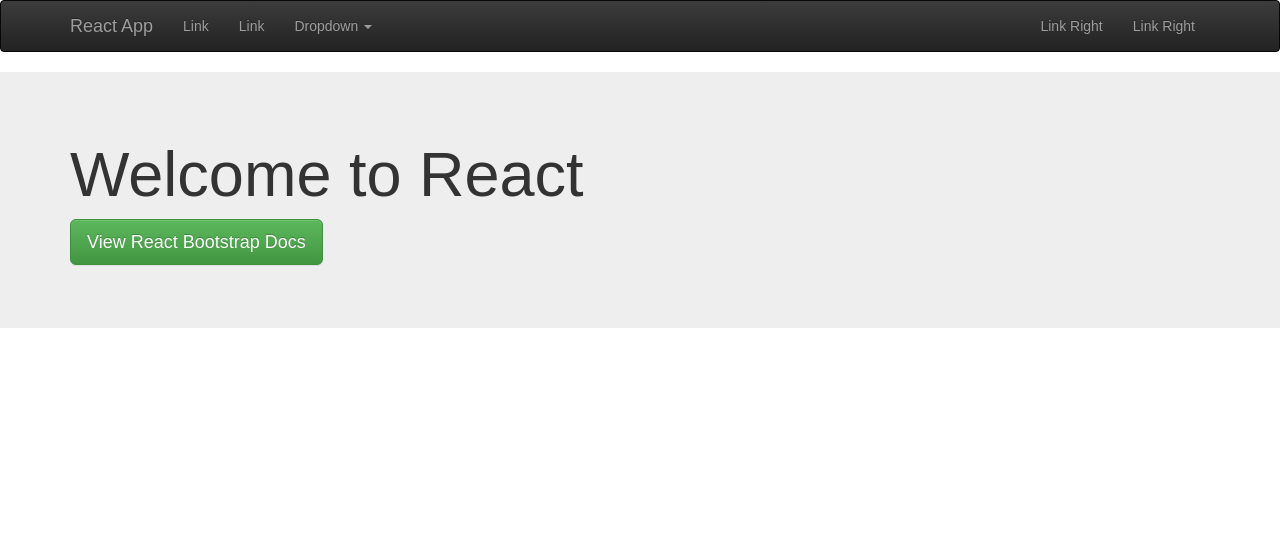
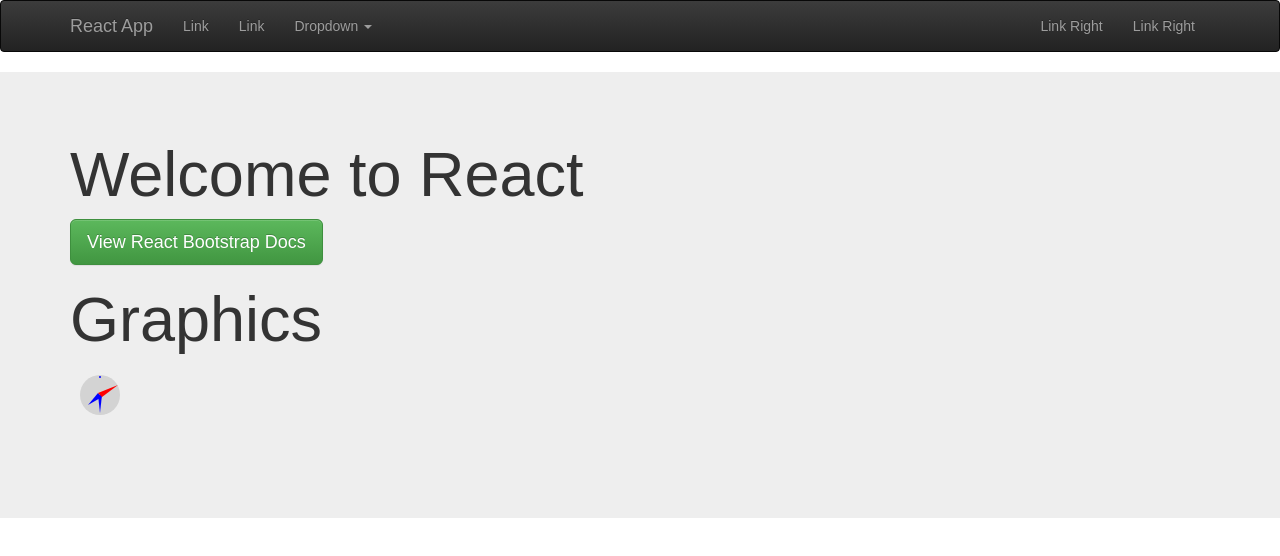
Before and after one commit to cpasalidis/react_foley_van_dam_svg, a React (Create React App) app: page / in a window 1280 px wide. Shown: the top 556 px of the page. Built offline with nearby package versions, Linux system fonts and the light colour scheme.

Commit message:
a simple svg clock

```diff
--- a/src/App.js
+++ b/src/App.js
@@ -1,5 +1,6 @@
 import React, { Component } from 'react';
 import { Grid, Navbar, Nav,NavItem,NavDropdown,MenuItem,Jumbotron, Button } from 'react-bootstrap';
+//https://stackoverflow.com/questions/23402542/embedding-svg-into-reactjs
 
 class App extends Component {
   render() {
@@ -42,6 +43,14 @@ class App extends Component {
                 View React Bootstrap Docs
               </Button>
             </p>
+            <h1>Graphics</h1>
+            <svg width="100" height="100">
+              <ellipse cx="30" cy="30" rx="20" ry="20" style={{fill:'lightgray'}} />
+              <ellipse cx="30" cy="12" rx="1" ry="1" style={{fill:'blue'}} />
+              <polygon points="28,30 32,30 30,48" style={{fill:'blue'}} />
+              <polygon points="28,28 32,32 18,40" style={{fill:'blue'}} />
+              <polygon points="28,28 32,32 48,20" style={{fill:'red'}} />
+            </svg>
           </Grid>
         </Jumbotron>
       </div>
```
